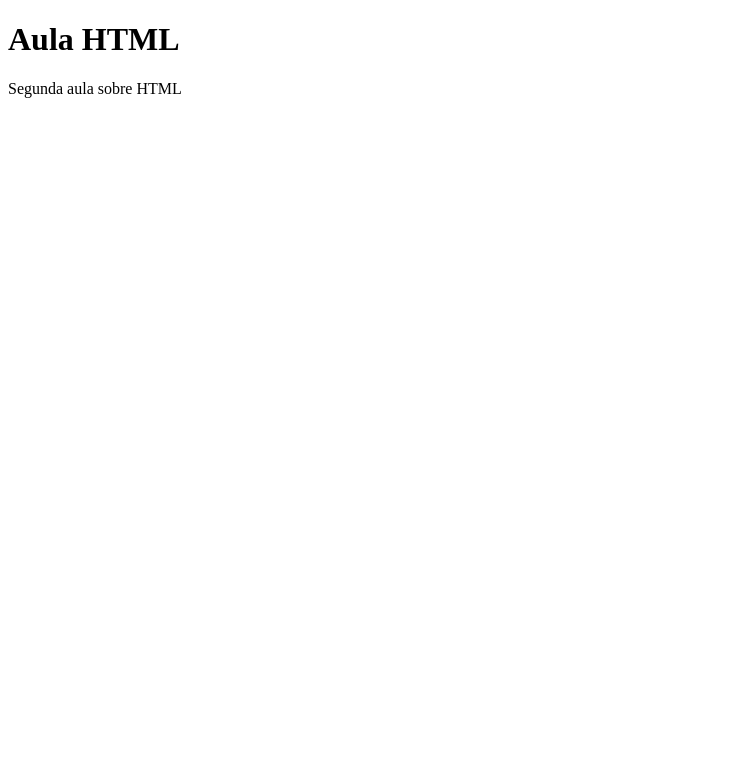
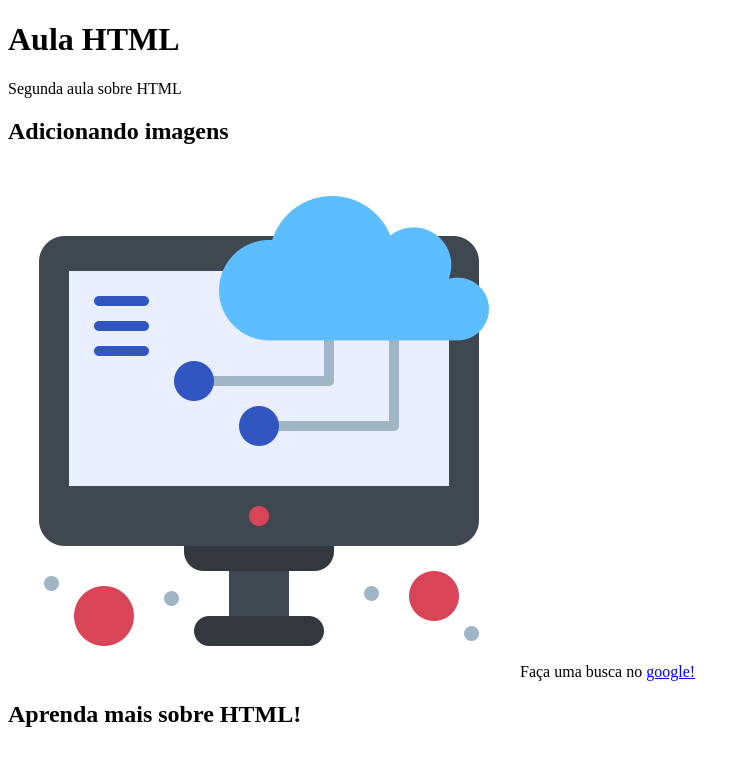
Before and after one commit to Fernanda20070628/Aula-2html, a plain HTML site: page index.html in a window 1280 px wide. Shown: the whole page, without its empty margins (0-751 px from the left). Drawn offline with Linux system fonts and the light colour scheme.

Commit message:
Add files via upload

```diff
--- a/index.html
+++ b/index.html
@@ -8,6 +8,10 @@
 <body>
     <h1>Aula HTML</h1>
     <p> Segunda aula sobre HTML</p>
-
+    <h2>Adicionando imagens</h2>
+    <img src="Inf.png" alt="Imagen acerca da informática"
+    <p>Faça uma busca no <a target=blank href="https://www.google.com.br/?hl=pt-BR">google!</a></p>
+    <h2>Aprenda mais sobre HTML!</h2>
+     <a </a>
 </body>
 </html>
```
Also changed, not shown: Inf.png (added), images.png (added).
